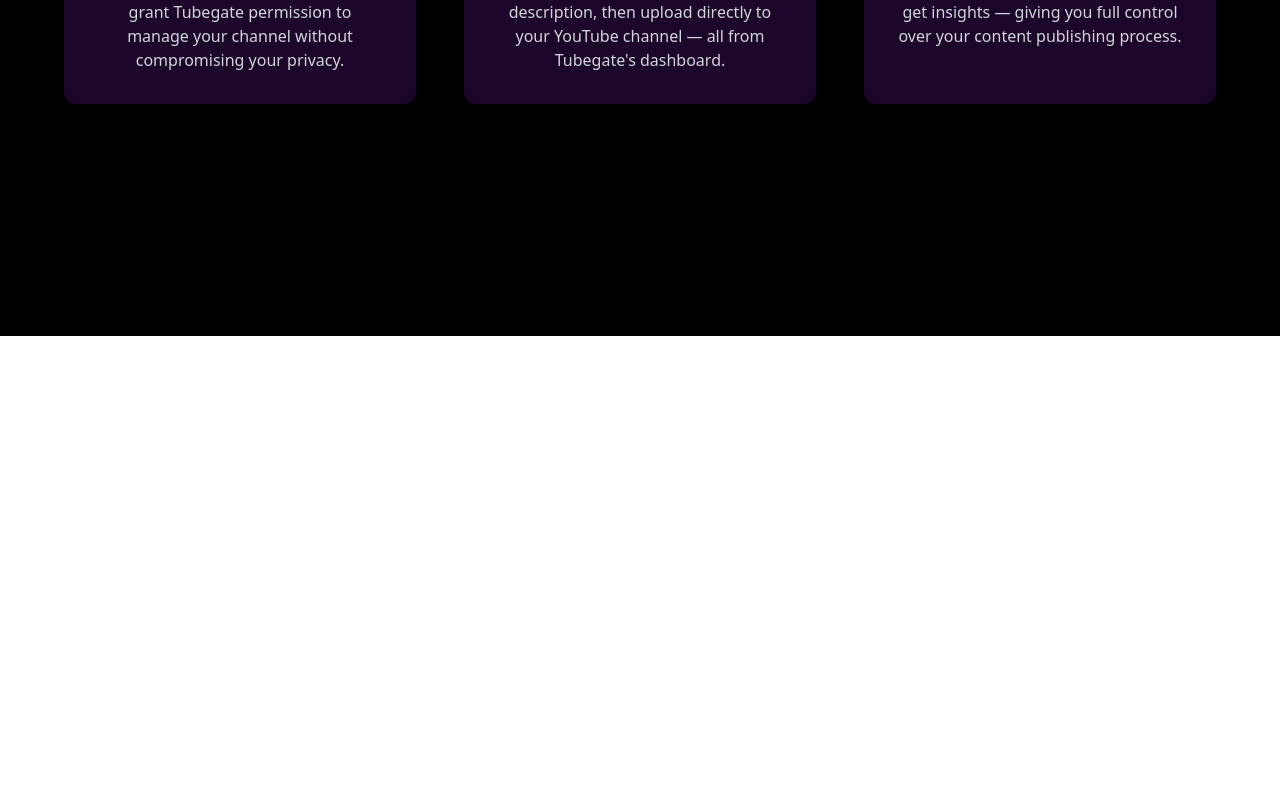
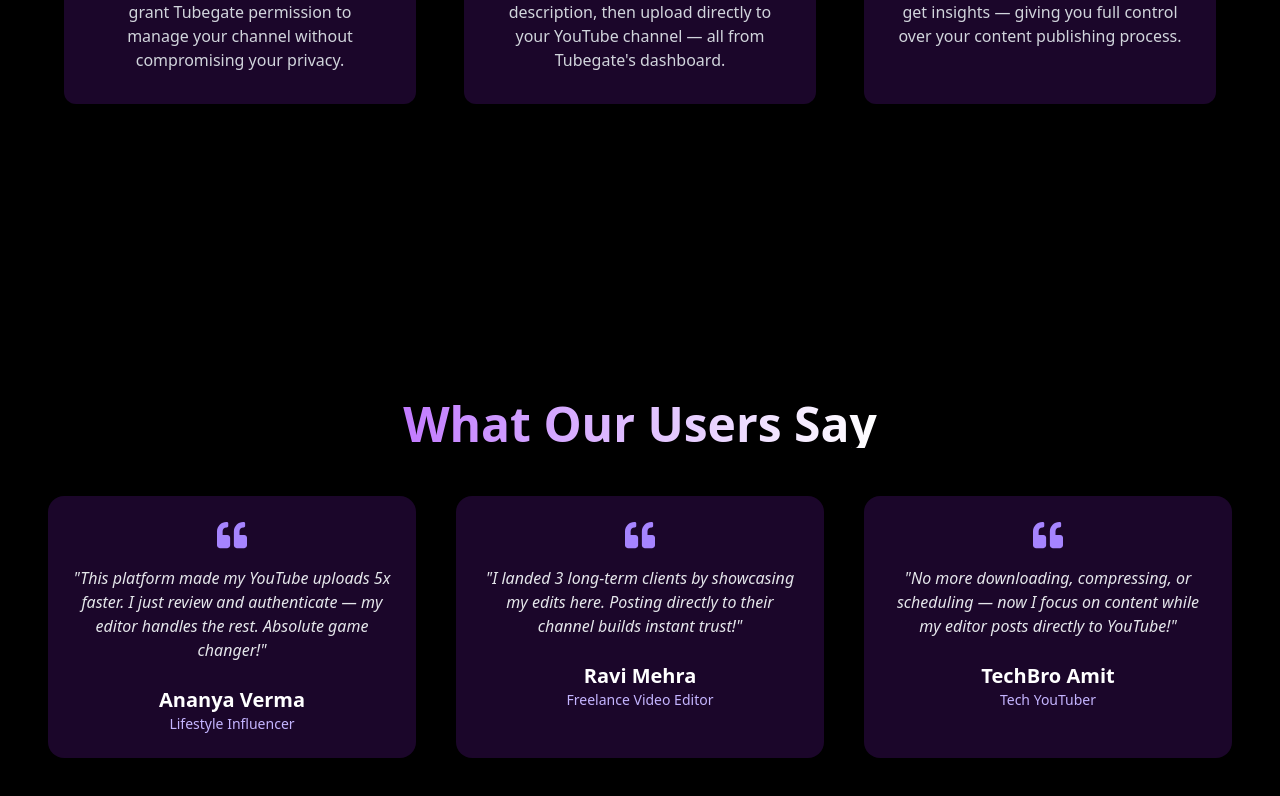
Before and after one commit to samar-abbas-786/TubeGate, a Next.js app: page / in a window 1280 px wide. Shown: the part 1184-1980 px from the top of the page. Before the commit the page ends 1520 px from the top, so only its background shows below. Built offline with nearby package versions, Linux system fonts and the light colour scheme.

Commit message:
added testimonila

```diff
--- a/app/page.js
+++ b/app/page.js
@@ -1,11 +1,13 @@
 import Hero from "@components/Hero/page";
 import Works from "@components/Works/page";
+import Testimonials from "@components/Testimonials/page";
 
 const Home = () => {
   return (
     <div>
       <Hero />
       <Works />
+      <Testimonials />
     </div>
   );
 };
--- /dev/null
+++ b/components/Testimonials/page.jsx
@@ -0,0 +1,51 @@
+import { FaQuoteLeft } from "react-icons/fa";
+
+export default function Testimonials() {
+  return (
+    <section
+      id="testimonials"
+      className="relative bg-gradient-to-b from-black to-black min-h-screen flex flex-col items-center px-6 md:px-12 py-16 text-gray-300 overflow-hidden"
+    >
+      {/* Background Glow Effects */}
+      <div className="absolute inset-0 overflow-hidden opacity-20 -z-10">
+        <div className="absolute top-1/4 left-1/4 w-72 h-72 rounded-full bg-purple-700/30 blur-[120px] animate-pulse" />
+        <div className="absolute bottom-1/4 right-1/4 w-72 h-72 rounded-full bg-violet-900/30 blur-[120px] animate-pulse delay-200" />
+      </div>
+
+      <h2 className="text-4xl md:text-5xl font-extrabold bg-gradient-to-r from-purple-400 to-white bg-clip-text text-transparent mb-12 text-center">
+        What Our Users Say
+      </h2>
+
+      <div className="grid grid-cols-1 md:grid-cols-3 gap-10 max-w-7xl w-full">
+        <TestimonialCard
+          name="Ananya Verma"
+          role="Lifestyle Influencer"
+          quote="This platform made my YouTube uploads 5x faster. I just review and authenticate — my editor handles the rest. Absolute game changer!"
+        />
+
+        <TestimonialCard
+          name="Ravi Mehra"
+          role="Freelance Video Editor"
+          quote="I landed 3 long-term clients by showcasing my edits here. Posting directly to their channel builds instant trust!"
+        />
+
+        <TestimonialCard
+          name="TechBro Amit"
+          role="Tech YouTuber"
+          quote="No more downloading, compressing, or scheduling — now I focus on content while my editor posts directly to YouTube!"
+        />
+      </div>
+    </section>
+  );
+}
+
+function TestimonialCard({ name, role, quote }) {
+  return (
+    <div className="bg-purple-900/30 p-6 rounded-2xl text-center shadow-xl hover:bg-purple-800/40 transition duration-300">
+      <FaQuoteLeft className="text-violet-400 text-3xl mx-auto mb-4" />
+      <p className="text-gray-200 italic mb-6">"{quote}"</p>
+      <h3 className="text-white text-xl font-semibold">{name}</h3>
+      <p className="text-violet-300 text-sm">{role}</p>
+    </div>
+  );
+}
```
